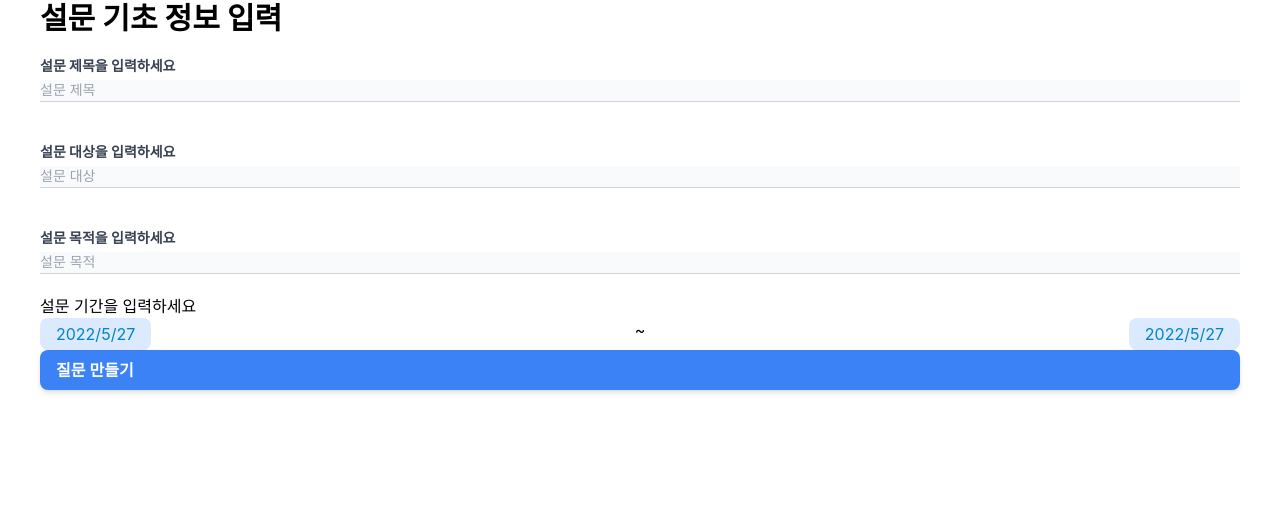
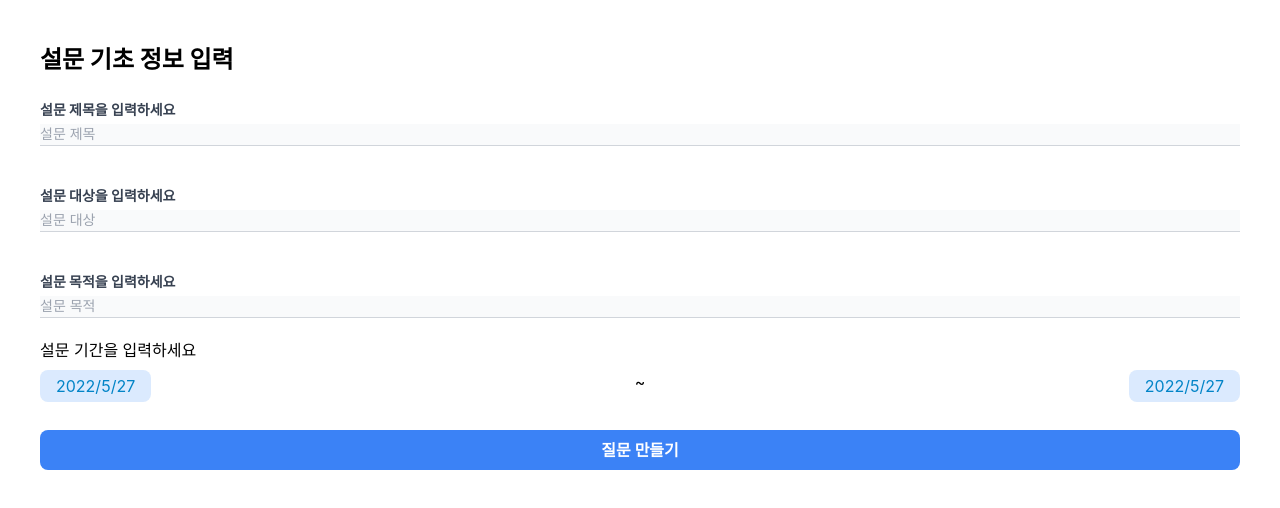
Before and after one commit to SeolyeongBae/surbey, a React (Create React App) app: page /edit/info in a window 1280 px wide. Shown: the top 508 px of the page. Built offline with nearby package versions, Linux system fonts and the light colour scheme.

Commit message:
fix edit swiper block design

```diff
--- a/src/pages/MakeSurbeyInfoPage.js
+++ b/src/pages/MakeSurbeyInfoPage.js
@@ -14,7 +14,7 @@ function MakeSurbeyInfopPage() {
 
   const ExampleCustomInput = React.forwardRef(({ value, onClick }, ref) => (
     <button
-      className="dateInput py-1 px-4  mx-0 rounded-lg text-sky-600 bg-blue-100 hover:bg-blue-300"
+      className="dateInput py-1 px-4 mx-0 rounded-lg text-sky-600 bg-blue-100 hover:bg-blue-300"
       onClick={onClick}
       ref={ref}
     >
@@ -23,8 +23,10 @@ function MakeSurbeyInfopPage() {
   ));
 
   return (
-    <div className="flex flex flex-col px-10">
-      <h3 className="text-3xl font-bold">설문 기초 정보 입력</h3>
+    <div className="flex flex flex-col px-10 py-10">
+      <h3 className="py-1 rounded-lg text-2xl font-bold">
+        설문 기초 정보 입력
+      </h3>
 
       <EditSurbeyInfo subject={"제목"} value={title} setResult={setTitle} />
       <EditSurbeyInfo
@@ -36,7 +38,7 @@ function MakeSurbeyInfopPage() {
 
       <div> 설문 기간을 입력하세요</div>
 
-      <div className="flex  flex-row justify-between">
+      <div className="flex flex-row justify-between my-2">
         <div>
           <DatePicker
             selected={startDate}
@@ -59,9 +61,10 @@ function MakeSurbeyInfopPage() {
           />
         </div>
       </div>
-      <span className="py-2 px-4 font-semibold rounded-lg shadow-md text-white bg-blue-500 hover:bg-blue-700">
-        <Link to="/edit"> 질문 만들기 </Link>
-      </span>
+
+      <button className="mt-5 py-2 px-4 font-semibold rounded-lg text-white bg-blue-500 hover:bg-blue-700">
+        <Link to="/edit"> 질문 만들기</Link>
+      </button>
     </div>
   );
 }
--- a/src/pages/MakeSurbeyPage.js
+++ b/src/pages/MakeSurbeyPage.js
@@ -4,7 +4,7 @@ import EditQuestionContainer from "../containers/EditQuestionContainer";
 function MakeSurbeyPage() {
   //테스트로 둘 다 넣어놓음.
   return (
-    <div className="flex flex-col px-10">
+    <div className="flex flex-col px-10 py-10">
       <div className="py-1 rounded-lg text-2xl font-bold">설문 제작</div>
       <EditQuestionContainer />
       <button className="py-2 px-4 font-semibold rounded-lg text-white bg-blue-500 hover:bg-blue-700">
--- a/src/pages/MakeSurbeySiwperPage.js
+++ b/src/pages/MakeSurbeySiwperPage.js
@@ -11,9 +11,9 @@ function MakeSurbeySwiperPage() {
   //이전 페이지에서 swiper로 넘어오며 어떤 index를 먼저 보여줄지 결정하는 게 focus index다.
 
   return (
-    <div>
-      <div>
-        <Link to="/edit"> 뒤로가기 </Link>
+    <div className="flex flex flex-col py-10">
+      <div className="py-1 rounded-lg text-2xl font-bold px-10 mb-10">
+        <Link to="/edit"> 설문 제작 </Link>
       </div>
       <MakeSurbeySwiperContainer focusIndex={focusIndex} />
     </div>
```
